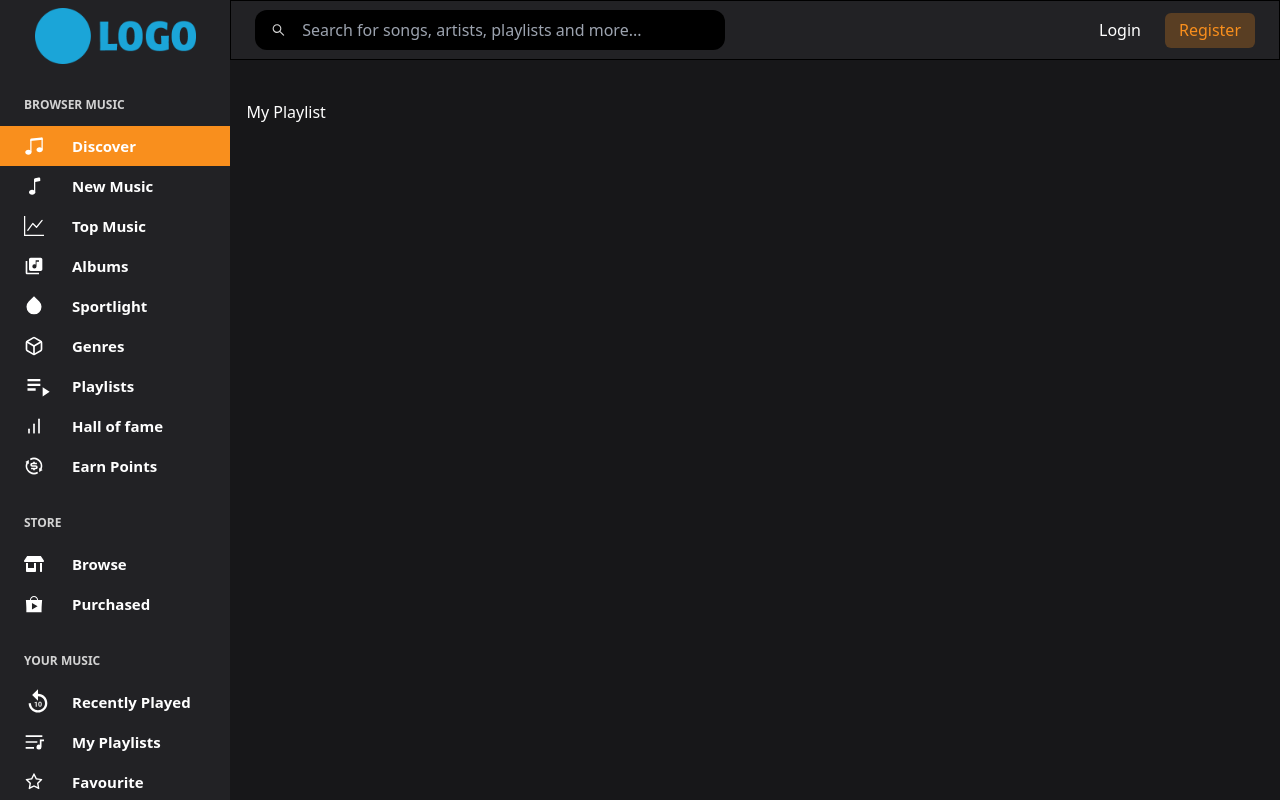
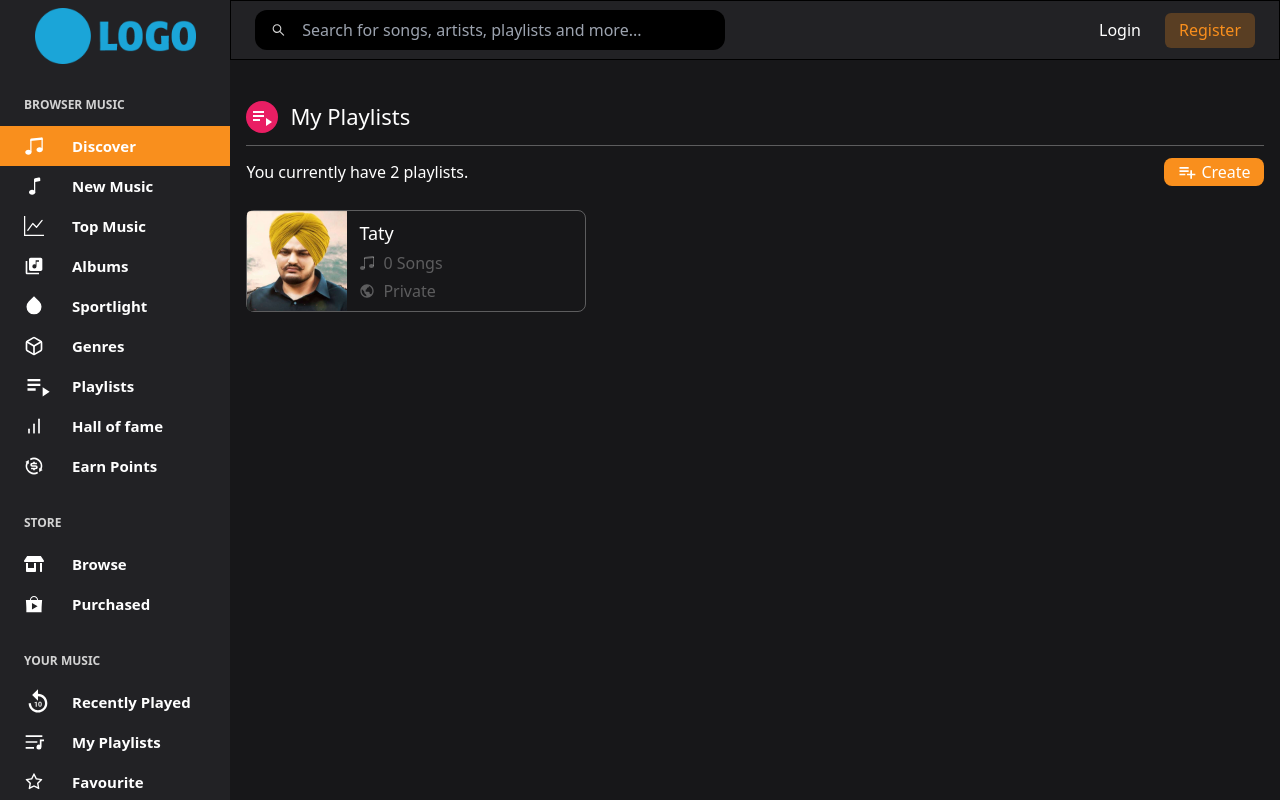
Before and after one commit to ZainSaleem1110/music-player, a React (Create React App) app: page /myPlaylist in a window 1280 px wide. Built offline with nearby package versions, Linux system fonts and the light colour scheme.

Commit message:
my playlists

```diff
--- a/src/Pages/MyPlaylist.jsx
+++ b/src/Pages/MyPlaylist.jsx
@@ -1,9 +1,42 @@
 import React from 'react'
+import { MdPlaylistPlay,MdPlaylistAdd } from 'react-icons/md'
+import Img from '../assets/sidu.jpg'
+import { BsMusicNoteBeamed } from 'react-icons/bs'
+import {BiWorld} from 'react-icons/bi'
 
 function MyPlaylist() {
     return (
         <div className="text-[white]">
-            My Playlist
+            <div className="flex items-center text-white border-b border-[#ffffff4d] pb-3">
+                <div className="w-[32px] h-[32px] bg-[#e91e63] flex justify-center items-center rounded-full">
+                    <MdPlaylistPlay className="text-[24px]" />
+                </div>
+                <h1 className="text-[22px] ml-3">My Playlists</h1>
+            </div>
+            <div className="flex justify-between items-center mt-3">
+                <p>You currently have 2 playlists.</p>
+                <button className="flex items-center justify-center bg-[#f98f1d] h-[28px] w-[100px] rounded-lg">
+                    <MdPlaylistAdd className="text-[20px]"/>
+                    <p className="ml-1">Create</p>
+                </button>
+            </div>
+            <div className="w-[340px] h-[102px] rounded-lg border border-[#ffffff4d] mt-6 flex justify-between">
+                <div className="flex">
+                    <img src={Img} className="rounded-l" alt="" />
+                    <div className="flex flex-col justify-center ml-3">
+                        <h1 className="text-[18px]">Taty</h1>
+                        <div className="flex items-center mt-1 text-[#ffffff4d]">
+                            <BsMusicNoteBeamed />
+                            <p className="ml-2">0 Songs</p>
+                        </div>
+                        <div className="flex items-center mt-1 text-[#ffffff4d]">
+                            <BiWorld />
+                            <p className="ml-2">Private</p>
+                        </div>
+                    </div>
+                </div>
+
+            </div>
         </div>
     )
 }
```
Also changed, not shown: src/assets/sidu.jpg (added).
